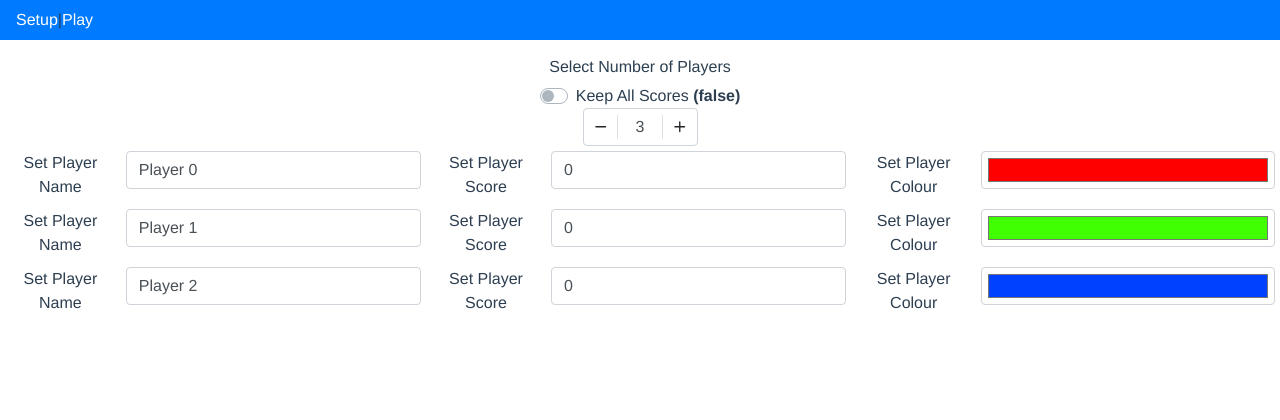
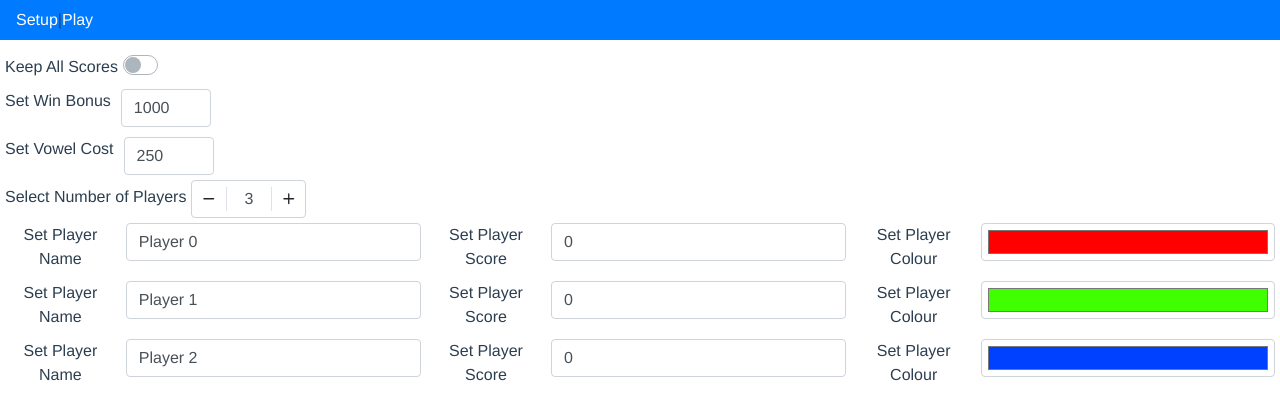
Before and after one commit to philip-dale/hangman-wheel, a Vue app: page /#/setup in a window 1280 px wide. Shown: the top 420 px of the page. Built offline with nearby package versions, Linux system fonts and the light colour scheme.

Commit message:
added win score, edit vowel price, enum for gamePhase

```diff
--- a/src/components/controls.vue
+++ b/src/components/controls.vue
@@ -3,7 +3,7 @@
     <div class="control-message">{{ phaseText }}</div>
     <b-button
       class="ctrlBtn"
-      v-if="gamePhase == 0"
+      v-if="gamePhase == phaseEnum.play"
       variant="primary"
       @click="spin()"
       >Spin</b-button
@@ -13,7 +13,7 @@
     >
     <b-button
       class="ctrlBtn"
-      v-if="gamePhase == 0 && playerRoundScore >= 250"
+      v-if="gamePhase == phaseEnum.play && playerRoundScore >= vowelCost"
       variant="primary"
       @click="$bvModal.show('buy-vowel-modal')"
       >Buy Vowel</b-button
@@ -23,7 +23,7 @@
     >
     <b-button
       class="ctrlBtn"
-      v-if="gamePhase == 0"
+      v-if="gamePhase == phaseEnum.play"
       variant="primary"
       @click="$bvModal.show('guess-answer-modal')"
       >Guess Answer</b-button
@@ -33,7 +33,7 @@
     >
     <b-button
       class="ctrlBtn"
-      v-if="gamePhase == 0"
+      v-if="gamePhase == phaseEnum.play"
       variant="primary"
       @click="skipTurn()"
       >Skip Turn</b-button
@@ -43,14 +43,14 @@
     >
     <b-button
       class="ctrlBtn"
-      v-if="gamePhase == -1"
+      v-if="gamePhase == phaseEnum.init"
       variant="primary"
       @click="startGame()"
       >Start Game</b-button
     >
     <b-button
       class="ctrlBtn"
-      v-else-if="gamePhase != 5"
+      v-else-if="gamePhase != phaseEnum.reveal"
       variant="primary"
       @click="$bvModal.show('skip-round-modal')"
       >Skip Level</b-button
@@ -76,7 +76,7 @@
     </b-modal>
 
     <b-modal id="buy-vowel-modal" hide-footer>
-      <template #modal-title> Spend £250 0n a Vowel? </template>
+      <template #modal-title> Spend £{{vowelCost}} 0n a Vowel? </template>
       <b-button class="mt-3" block @click="buyVowel()">Buy Vowel</b-button>
       <b-button class="mt-3" block @click="$bvModal.hide('buy-vowel-modal')"
         >Cancel</b-button
@@ -117,6 +117,12 @@ export default {
     hiddenPuzzleText() {
       return this.$store.getters.hiddenPuzzleText;
     },
+    phaseEnum() {
+      return this.$store.getters.phaseEnum
+    },
+    vowelCost() {
+      return this.$store.getters.vowelCost
+    }
   },
   watch: {
     hiddenPuzzleText: function (value) {
@@ -147,7 +153,7 @@ export default {
       this.$store.dispatch("skipTurn");
     },
     spin() {
-      if (this.gamePhase === 0) {
+      if (this.gamePhase === this.phaseEnum.play) {
         this.$store.dispatch("wheelSpinStart");
       }
     },
--- a/src/components/gameBoard.vue
+++ b/src/components/gameBoard.vue
@@ -32,7 +32,7 @@ export default {
     keyboard,
   },
   created() {
-    if (this.$store.getters.gamePhase == -1) {
+    if (this.$store.getters.gamePhase == this.phaseEnum.init) {
       let text = "Wheel of Hangman!!";
       let showAll = true;
       this.$store.commit("setPuzzle", { text, showAll });
@@ -50,13 +50,13 @@ export default {
       return this.$store.getters.puzzle;
     },
     puzzleId() {
-      if (this.$store.getters.gamePhase == -1) {
+      if (this.$store.getters.gamePhase == this.phaseEnum.init) {
         return "?-?";
       }
       return this.$store.getters.puzzleId;
     },
     currentPuzzleClue() {
-      if (this.$store.getters.gamePhase == -1) {
+      if (this.$store.getters.gamePhase == this.phaseEnum.init) {
         return "?";
       }
       return this.$store.getters.currentPuzzleClue;
@@ -64,6 +64,9 @@ export default {
     vowelEnabled() {
       return this.$store.getters.vowelEnabled;
     },
+    phaseEnum() {
+      return this.$store.getters.phaseEnum
+    }
   },
 };
 </script>
--- a/src/components/wheel.vue
+++ b/src/components/wheel.vue
@@ -59,6 +59,9 @@ export default {
     skewYDeg() {
       return 360 / this.wheelSetup.length + 90;
     },
+    phaseEnum() {
+      return this.$store.getters.phaseEnum
+    }
   },
   watch: {
     wheelSpinning: function (value) {
@@ -71,7 +74,7 @@ export default {
       }
     },
     gamePhase: function (value) {
-      if (value != 4) {
+      if (value != this.phaseEnum.spinning) {
         clearInterval(this.interval);
       }
     },
--- a/src/store/index.js
+++ b/src/store/index.js
@@ -8,36 +8,55 @@ Vue.use(Vuex)
 
 export default new Vuex.Store({
   state: {
-    gamePhase: -1, // 0 = spin/buy vowels/guess, 1 = select cons, 2 = select vowel, 3 = guess, 4 = spinning, 5 = reveal
+    phaseEnum:{"init": -1, "firstGo":0, "play":1, "selectCons":2, "selectVowel":3, "guess":4, "spinning":5, "reveal":6},
+    gamePhase: -1,
     showBankruptAlert: false,
     showLoseTurnAlert: false,
     showWheelValue: false,
     showWinAlert: false,
-    showNotFoundAlert: false
+    showNotFoundAlert: false,
+    pointsForWin: 1000,
+    vowelCost: 250,
   },
   getters: {
     gamePhase(state) {
       return state.gamePhase
     },
     phaseText(state) {
-      if (state.gamePhase == -1) {
+      if (state.gamePhase == state.phaseEnum.init) {
         return "Welcome to Wheel Of Fortune"
-      } else if (state.gamePhase == 0) {
-        return "Spin The Wheel / Buy a Vowel (£250) / Guess"
-      } else if (state.gamePhase == 1) {
+      } else if (state.gamePhase == state.phaseEnum.play) {
+        return "Spin The Wheel / Buy a Vowel (£" + state.vowelCost.toString() + ") / Guess"
+      } else if (state.gamePhase == state.phaseEnum.selectCons) {
         return "Select a Consonant"
-      } else if (state.gamePhase == 2) {
+      } else if (state.gamePhase == state.phaseEnum.selectVowel) {
         return "Select a Vowel"
-      } else if (state.gamePhase == 3) {
+      } else if (state.gamePhase == state.phaseEnum.guess) {
         return "Make Your Guess"
-      } else if (state.gamePhase == 4) {
+      } else if (state.gamePhase == state.phaseEnum.spinning) {
         return "Spinning"
-      } else if (state.gamePhase == 5) {
+      } else if (state.gamePhase == state.phaseEnum.reveal) {
         return "Level Over"
       }
+    },
+    pointsForWin(state){
+      return state.pointsForWin
+    },
+    phaseEnum(state) {
+      return state.phaseEnum
+    },
+    vowelCost(state) {
+      return state.vowelCost
     }
   },
-  mutations: {},
+  mutations: {
+    pointsForWin(state, value) {
+      state.pointsForWin = value
+    },
+    vowelCost(state, value) {
+      state.vowelCost = value
+    }
+  },
   actions: {
     setPhase(context, action) {
       if (action === 'spinDone') {
@@ -46,56 +65,57 @@ export default new Vuex.Store({
         context.state.showWinAlert = false
         context.state.showNotFoundAlert = false
         context.state.showWheelValue = true
-        context.state.gamePhase = 1
+        context.state.gamePhase = context.state.phaseEnum.selectCons
       } else if (action === 'charFound') {
-        context.state.gamePhase = 0
+        context.state.gamePhase = context.state.phaseEnum.play
         context.state.showWheelValue = false
         context.state.showNotFoundAlert = false
       } else if (action === 'charNotFound') {
         context.state.showWheelValue = false
         context.state.showNotFoundAlert = true
         context.dispatch('nextPlayer')
-        context.state.gamePhase = 0
+        context.state.gamePhase = context.state.phaseEnum.play
       } else if (action === 'buyVowel') {
-        context.state.gamePhase = 2
+        context.state.gamePhase = context.state.phaseEnum.selectVowel
       } else if (action === 'guess') {
-        context.state.gamePhase = 3
+        context.state.gamePhase = context.state.phaseEnum.guess
       } else if (action === 'missTurn') {
         context.state.showLoseTurnAlert = true
         context.dispatch('nextPlayer');
-        context.state.gamePhase = 0
+        context.state.gamePhase = context.state.phaseEnum.play
       } else if (action === 'skipTurn') {
         context.dispatch('nextPlayer');
-        context.state.gamePhase = 0
+        context.state.gamePhase = context.state.phaseEnum.play
       } else if (action === 'bankrupt') {
         context.state.showBankruptAlert = true
         context.dispatch('currentPlayerClearRoundScore')
         context.dispatch('nextPlayer');
-        context.state.gamePhase = 0
+        context.state.gamePhase = context.state.phaseEnum.play
       } else if (action === 'guessFail') {
         context.dispatch('nextPlayer');
-        context.state.gamePhase = 0
+        context.state.gamePhase = context.state.phaseEnum.play
       } else if (action === 'guessCorrect') {
         context.state.showWinAlert = true
+        context.dispatch('currentPlayerAddRoundScore', context.state.pointsForWin)
         context.dispatch('setPlayerScores')
         context.dispatch('revealPuzzle')
-        context.state.gamePhase = 5
+        context.state.gamePhase = context.state.phaseEnum.reveal
       } else if (action === 'skipGame') {
         context.dispatch('revealPuzzle')
         context.dispatch('clearRoundScores')
-        context.state.gamePhase = 5
+        context.state.gamePhase = context.state.phaseEnum.reveal
       } else if (action === 'nextLevel') {
         context.dispatch('nextPuzzle')
         context.dispatch('initKeyboards')
         context.state.showWinAlert = false
-        context.state.gamePhase = 0
+        context.state.gamePhase = context.state.phaseEnum.play
       } else if (action === 'startGame') {
         context.dispatch('clearAllScores')
         context.dispatch('nextPuzzle')
         context.dispatch('initKeyboards')
-        context.state.gamePhase = 0
+        context.state.gamePhase = context.state.phaseEnum.play
       } else if (action === 'spinning') {
-        context.state.gamePhase = 4
+        context.state.gamePhase = context.state.phaseEnum.spinning
         context.state.showBankruptAlert = false
         context.state.showLoseTurnAlert = false
         context.state.showWinAlert = false
@@ -111,7 +131,7 @@ export default new Vuex.Store({
     },
     buyVowel(context) {
       context.state.gameBoard.vowelEnabled = true
-      context.dispatch('spendRoundPoints', 250)
+      context.dispatch('spendRoundPoints', context.state.vowelCost)
       context.dispatch('setPhase', 'buyVowel');
     },
     skipTurn(context) {
--- a/src/store/modules/gameBoard.js
+++ b/src/store/modules/gameBoard.js
@@ -19,6 +19,9 @@ function arrangePuzzleText(text, puzzleSize) {
                 }
             }
         }
+        while(words[words.length-1] === "") {
+            words.pop()
+        }
         return words
     }
 }
@@ -34,7 +37,6 @@ function arrayToPuzzle(textArray, puzzleSize, showAll) {
     }
 
     let puzzle = [];
-    // textArray.forEach((text, index) => {
     for (let index = 0; index < puzzleSize.length; index++) {
         let text = textArray[index]
         let startPadding = Math.floor(
--- a/src/store/modules/gameKeyboards.js
+++ b/src/store/modules/gameKeyboards.js
@@ -47,7 +47,7 @@ export default {
             });
         },
         keyPressed(context, { index, keyboardType }) {
-            if (context.getters.gamePhase == 1 || context.getters.gamePhase == 2) {
+            if (context.getters.gamePhase == context.getters.phaseEnum.selectCons || context.getters.gamePhase == context.getters.phaseEnum.selectVowel) {
                 let char = ''
                 if (keyboardType === "cons") {
                     context.state.consKeyboard[index].used = true
--- a/src/store/modules/gameWheel.js
+++ b/src/store/modules/gameWheel.js
@@ -2,7 +2,7 @@ export default {
     namespaced: false,
     state: () => ({
         wheelSetup: [
-            { val: 100, text: '£100', colour: '#FF6633' },
+            { val: -2, text: 'BANKRUPT', colour: '#FF6633' },
             { val: 900, text: '£900', colour: '#E6B333' },
             { val: 500, text: '£500', colour: '#80B300' },
             { val: 350, text: '£350', colour: '#FF99E6' },
--- a/src/views/setup.vue
+++ b/src/views/setup.vue
@@ -1,10 +1,35 @@
 <template>
   <div class="setup">
     <div class="spacer"></div>
+    <div class="inputDiv">
+      <label class="labelClass">Keep All Scores</label>
+      <b-form-checkbox
+        v-model="keepAllScores"
+        name="check-button"
+        size="lg"
+        switch
+      ></b-form-checkbox>
+    </div>
+    <div class="inputDiv">
+      <label class="labelClass">Set Win Bonus</label>
+      <b-form-input
+        class="inputBox"
+        v-model="pointsForWin"
+        placeholder="Enter Bonus points"
+        type="number"
+      ></b-form-input>
+    </div>
+    <div class="inputDiv">
+      <label class="labelClass">Set Vowel Cost</label>
+      <b-form-input
+        class="inputBox"
+        v-model="vowelCost"
+        placeholder="Enter Vowel Cost"
+        type="number"
+      ></b-form-input>
+    </div>
+    <div class="inputDiv">
       <label class="labelClass">Select Number of Players </label>
-    <b-form-checkbox v-model="keepAllScores" name="check-button" switch>
-      Keep All Scores <b>({{ keepAllScores }})</b>
-    </b-form-checkbox>
       <b-form-spinbutton
         id="selectPlayers"
         v-model="noPlayers"
@@ -12,6 +37,7 @@
         :max="maxPlayers"
         inline
       ></b-form-spinbutton>
+    </div>
     <div class="setPlayerInfo" v-for="(p, index) in players" :key="index">
       <label class="labelClass">Set Player Name</label>
       <b-form-input
@@ -63,12 +89,39 @@ export default {
     maxPlayers() {
       return this.$store.getters.maxPlayers;
     },
+    pointsForWin: {
+      get: function () {
+        return this.$store.getters.pointsForWin;
+      },
+      set: function (newValue) {
+        this.$store.commit("pointsForWin", newValue);
+      },
+    },
+    vowelCost: {
+      get: function () {
+        return this.$store.getters.vowelCost;
+      },
+      set: function (newValue) {
+        this.$store.commit("vowelCost", newValue);
+      },
+    },
   },
 };
 </script>
 <style scoped>
+.setup {
+  align-items: left;
+}
+
 .labelClass {
   margin: 5px;
+}
+
+.inputDiv {
+  display: flex;
+  flex-direction: row;
+  width: fit-content;
+  margin: 0;
 }
 
 .setPlayerInfo {
@@ -77,6 +130,7 @@ export default {
   text-align: center;
 }
 
+.inputBox,
 .playerName,
 .playerScore {
   margin: 5px;
```
Lines whose indentation alone changed are shown as unchanged.
